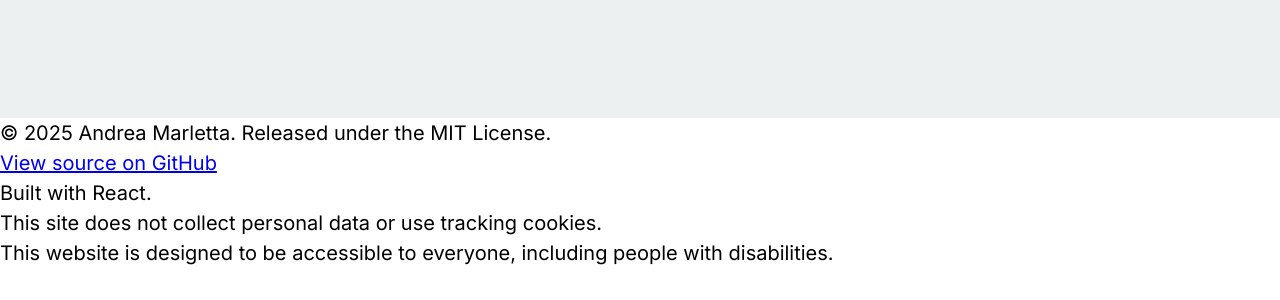
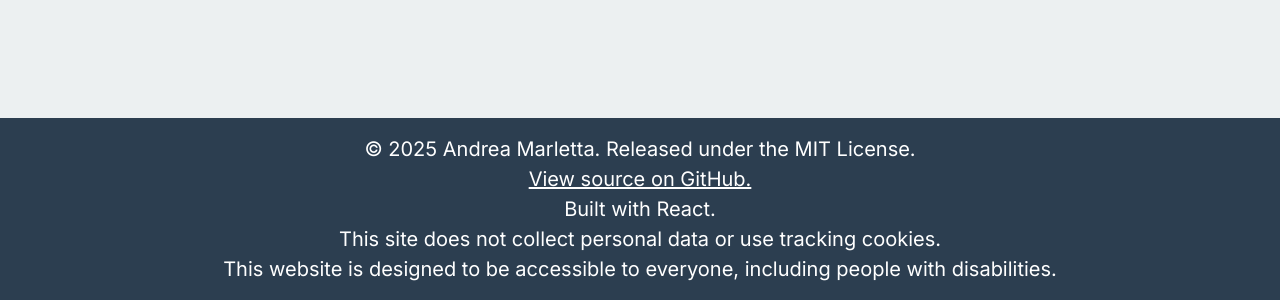
Before and after one commit to andrea-marletta/todo-list, a React (Vite) app: page / in a window 1280 px wide. Shown: the part 786-1086 px from the top of the page. Before the commit the page ends 1054 px from the top, so only its background shows below. Built offline with nearby package versions, Linux system fonts and the light colour scheme.

Commit message:
style: add footer styles

```diff
--- a/src/components/Footer.jsx
+++ b/src/components/Footer.jsx
@@ -1,10 +1,12 @@
+import styles from './Footer.module.css';
+
 function Footer() {
   return (
-    <footer aria-label="Site Footer">
+    <footer aria-label="Site Footer" className={styles.footer}>
       <p>&copy; 2025 Andrea Marletta. Released under the MIT License.</p>
       <p>
         <a href="https://github.com/andrea-marletta/todo-list" target="_blank" rel="noopener noreferrer">
-          View source on GitHub
+          View source on GitHub.
         </a>
       </p>
       <p>Built with React.</p>
--- a/src/components/Footer.module.css
+++ b/src/components/Footer.module.css
@@ -0,0 +1,6 @@
+.footer {
+  text-align: center;
+  background-color: #2c3e50;
+  color: #fff;
+  padding: 1rem;
+}
--- a/src/index.css
+++ b/src/index.css
@@ -36,3 +36,7 @@ ul {
 p, span, input, button, label {
   font-size: 1.25rem;
 }
+
+a {
+  color: #fff;
+}
```
